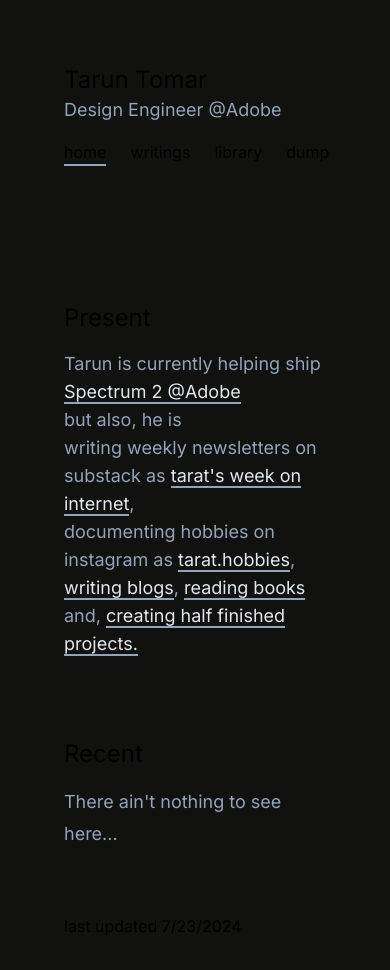
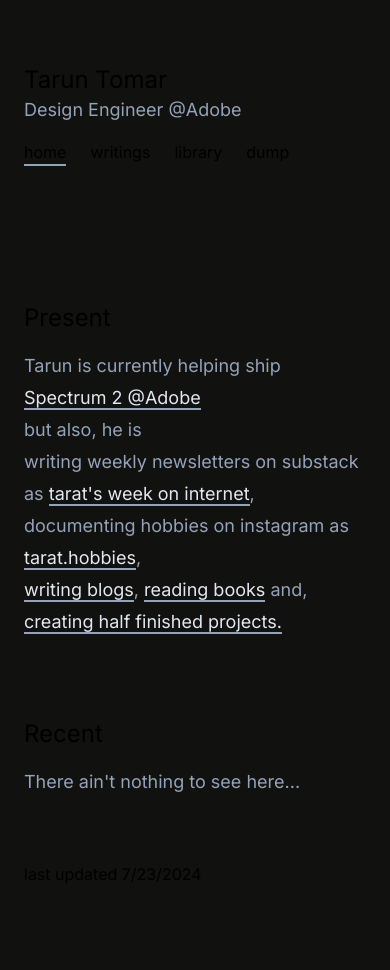
Before and after one commit to TarunTomar122/digital-garden, a Next.js app in the folder v2/my-garden/: page / in a window 390 px wide. Shown: the top 970 px of the page. Built offline with nearby package versions, Linux system fonts and the light colour scheme; no server answers.

Commit message:
chore: updated mobile view breakpoint styles

```diff
--- a/v2/my-garden/src/app/dump/page.tsx
+++ b/v2/my-garden/src/app/dump/page.tsx
@@ -1,6 +1,6 @@
 export default function Page() {
     return (
-        <main className="flex min-h-screen flex-col px-16 md:px-24 lg:px-48 xl:px-96">
+        <main className="flex min-h-screen flex-col px-6 md:px-24 lg:px-48 xl:px-96">
             <h2>I am still working on this page... so umm wait for sometime and then check again maybe?</h2>
         </main>
     );
--- a/v2/my-garden/src/app/library/page.tsx
+++ b/v2/my-garden/src/app/library/page.tsx
@@ -3,7 +3,7 @@ import data from './books.json';
 export default function Page() {
     const books = data['books'];
     return (
-        <main className="flex min-h-screen flex-col px-16 md:px-24 lg:px-48 xl:px-96">
+        <main className="flex min-h-screen flex-col px-6 md:px-24 lg:px-48 xl:px-96">
 
             {/* Header */}
             <section className="py-8">
--- a/v2/my-garden/src/app/page.tsx
+++ b/v2/my-garden/src/app/page.tsx
@@ -3,12 +3,12 @@ import Recent from '../components/Recent/recent';
 
 export default async function Page() {
   return (
-    <main className="flex min-h-screen flex-col px-16 md:px-24 lg:px-48 xl:px-96">
+    <main className="flex min-h-screen flex-col px-6 md:px-24 lg:px-48 xl:px-96">
 
       {/* Present */}
       <section className="py-8">
         <p className="text-2xl py-4">Present</p>
-        <section className="text-slate-400 md:leading-10 leading-7 text-lg">
+        <section className="text-slate-400 leading-8 md:leading-10 text-lg">
           <p>Tarun is currently helping ship
             {" "}
             <span className="border-b-2 border-b-slate-400 text-slate-200">
--- a/v2/my-garden/src/app/writings/[id]/page.tsx
+++ b/v2/my-garden/src/app/writings/[id]/page.tsx
@@ -19,7 +19,7 @@ export default async function Page({ params }: WritingProps) {
 
     return (
 
-        <main className="flex min-h-screen flex-col px-16 md:px-24 lg:px-48 xl:px-96">
+        <main className="flex min-h-screen flex-col px-6 md:px-24 lg:px-48 xl:px-96">
 
             {/* Header */}
             <section className="py-8 md:leading-10 leading-8">
--- a/v2/my-garden/src/app/writings/page.tsx
+++ b/v2/my-garden/src/app/writings/page.tsx
@@ -6,7 +6,7 @@ export default function Page() {
     const writings = getAllWritings();
 
     return (
-        <main className="flex min-h-screen flex-col px-16 md:px-24 lg:px-48 xl:px-96">
+        <main className="flex min-h-screen flex-col px-6 md:px-24 lg:px-48 xl:px-96">
 
             {/* Header */}
             <section className="py-8">
--- a/v2/my-garden/src/components/Navbar/navbar.tsx
+++ b/v2/my-garden/src/components/Navbar/navbar.tsx
@@ -9,7 +9,7 @@ import Link from 'next/link';
 export default function Page() {
     const pathname = usePathname()
     return (
-        <main className="flex flex-col p-16 md:px-24 lg:px-48 xl:px-96 mb-6">
+        <main className="flex flex-col p-16 px-6 md:px-24 lg:px-48 xl:px-96 mb-6">
             <a className="text-2xl cursor-pointer" href='https://bento.me/tarat' target='_blank'>Tarun Tomar</a>
             <p className='text-slate-400 text-lg'>Design Engineer @Adobe</p>
             <ul className='flex flex-row w-full gap-6 mt-4'>
```
Also changed, not shown: v2/my-garden/src/components/Post/styles.css (+7 -0 lines).
